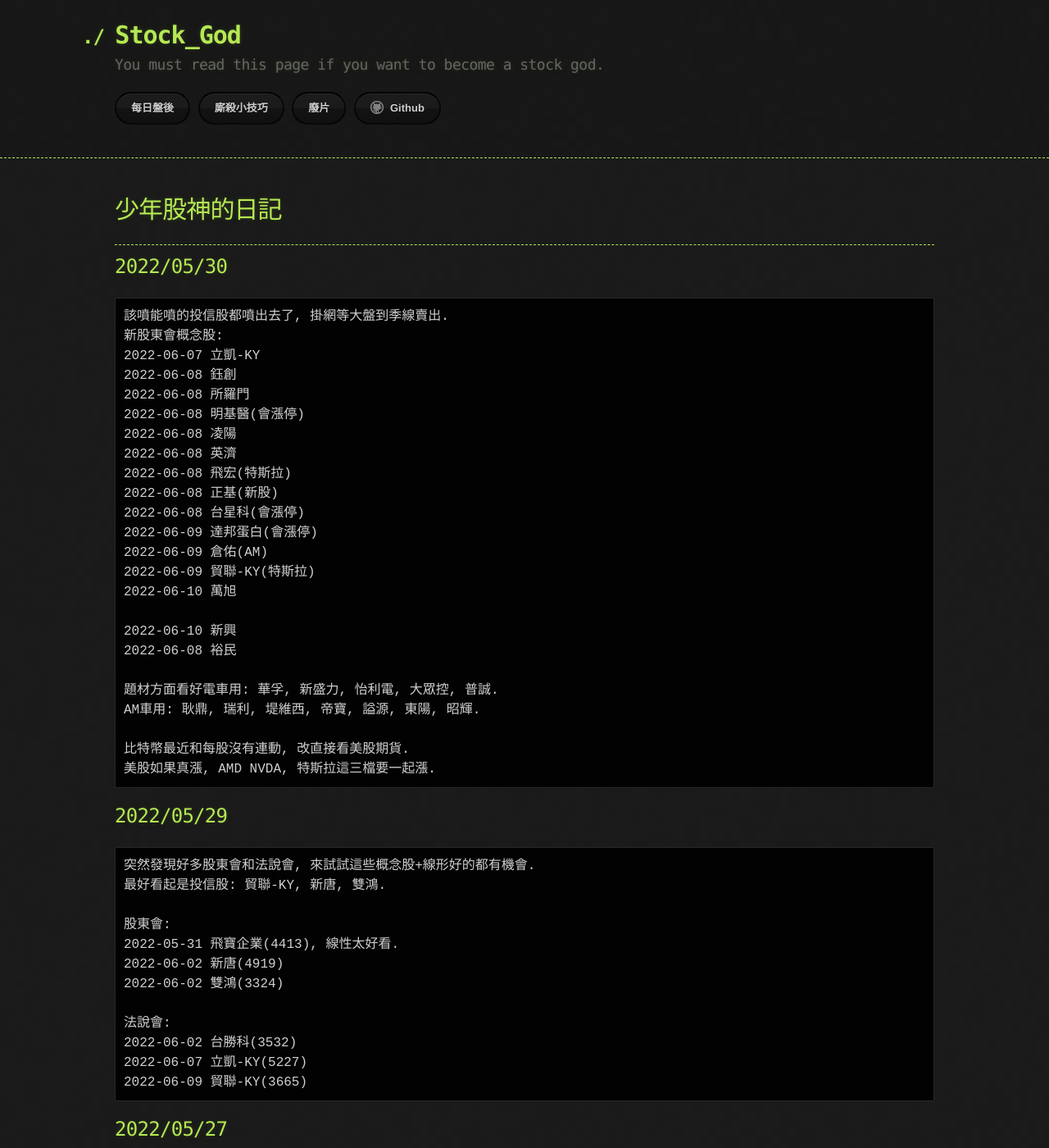
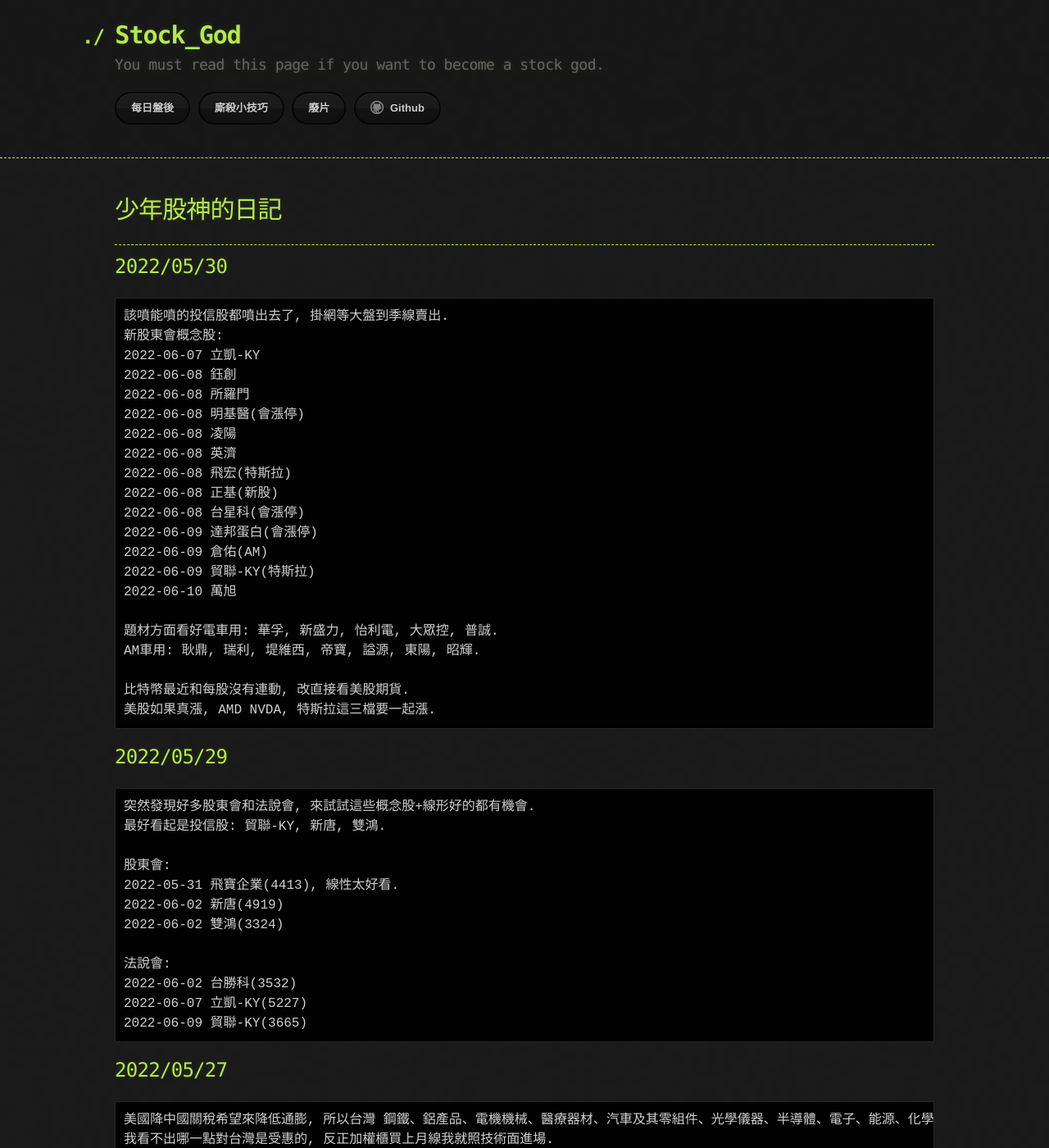
Before and after one commit to lepg5487/Stock_God, a Jekyll site: the page built from index.md, in a window 1280 px wide and 1400 px high. Shown: the whole window at 82% size. Built offline with Jekyll 4.4.1, drawn with Linux system fonts in a browser that asks for light colours; our own code applies the rules of GitHub Pages for plain Markdown files.

Commit message:
Update index.md

```diff
--- a/index.md
+++ b/index.md
@@ -23,9 +23,6 @@ layout: testlayouts
 2022-06-09 倉佑(AM)
 2022-06-09 貿聯-KY(特斯拉)
 2022-06-10 萬旭
-
-2022-06-10 新興
-2022-06-08 裕民
 
 題材方面看好電車用: 華孚, 新盛力, 怡利電, 大眾控, 普誠.
 AM車用: 耿鼎, 瑞利, 堤維西, 帝寶, 謚源, 東陽, 昭輝.
```
